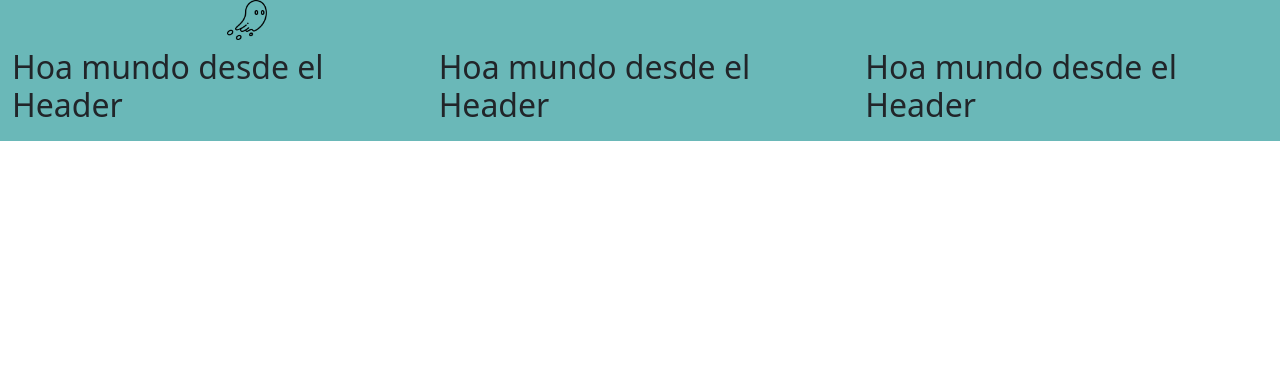
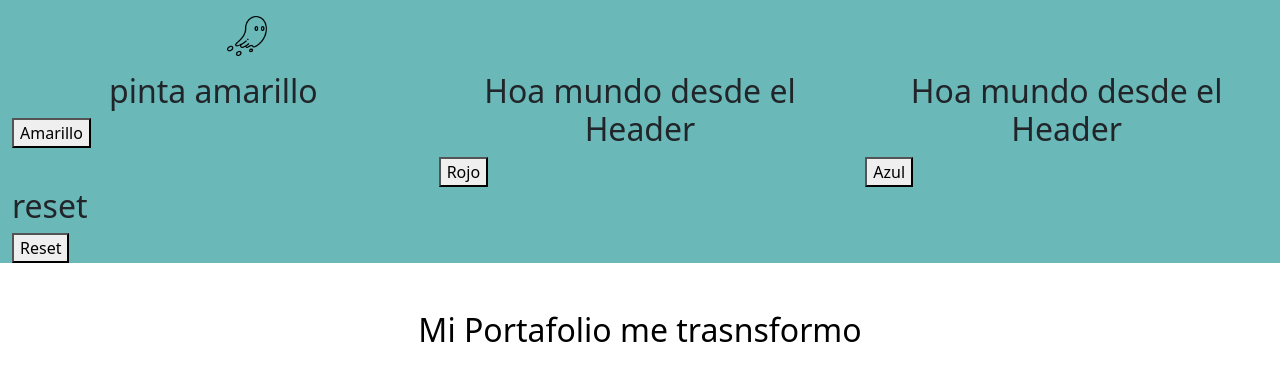
Before and after one commit to BrunoCocco/Portafolio-BC, a React (Vite) app: page / in a window 1280 px wide. Shown: the top 380 px of the page. Built offline with nearby package versions, Linux system fonts and the light colour scheme.

Commit message:
Armando layout

```diff
--- a/src/App.jsx
+++ b/src/App.jsx
@@ -1,13 +1,16 @@
+import { useState } from 'react'
 import Header from './component/Header.jsx'
 import Portafolio from './component/Portafolio.jsx'
 import Footer from './component/Footer.jsx'
 
 function App() {
+  const [colorTexto, setColorTexto] = useState('black')
+
   return (
     <>
-    <Header/>
+    <Header setColorTexto={setColorTexto}/>
 
-    <Portafolio/>
+    <Portafolio colorTexto={colorTexto}/>
 
     <Footer/>
     </>
--- a/src/component/Component.css
+++ b/src/component/Component.css
@@ -4,6 +4,7 @@
 }
 
 /* Esta es la animacion del fantasma! */
+
 .header-img-fantasma  {
   width: 40px;
   height: 40px;
--- a/src/component/Header.jsx
+++ b/src/component/Header.jsx
@@ -1,16 +1,33 @@
-import './Component.css'
+import "./Component.css";
 
-function Header() {
+function Header({ setColorTexto }) {
   return (
     <header className="container-fluid header-Fondo">
-        <img className='header-img-fantasma' src="../src/assets/fantasma.png" alt="" />
-     <div className='row'>
-         <h2 className='col-md-4 mt-2'>Hoa mundo desde el Header</h2>
-           <h2 className='col-md-4 mt-2 mb-3'>Hoa mundo desde el Header</h2>
-             <h2 className='col-md-4 mt-2'>Hoa mundo desde el Header</h2>
-     </div>
+      <img
+        className="mt-3 header-img-fantasma"
+        src="../src/assets/fantasma.png"
+        alt="Fantasmita"
+      />
+      <div className="row mt-3">
+        <div className="col-md-4 ">
+          <h2 className="text-center">pinta amarillo</h2>
+        <button onClick={() => setColorTexto('yellow')}>
+        Amarillo
+      </button>
+        </div>
+        <div className="col-md-4 ">
+          <h2 className="text-center">Hoa mundo desde el Header</h2>
+      <button onClick={() => setColorTexto('red')}>Rojo</button>
+        </div>
+        <div className="col-md-4">
+          <h2 className="text-center">Hoa mundo desde el Header</h2>
+      <button onClick={() => setColorTexto('blue')}>Azul</button>
+        </div>
+      </div>
+      <h2>reset</h2>
+      <button onClick={() => setColorTexto('black')}>Reset</button>
     </header>
-  )
+  );
 }
 
-export default Header
+export default Header;
--- a/src/component/Portafolio.jsx
+++ b/src/component/Portafolio.jsx
@@ -1,6 +1,10 @@
-function Portafolio() {
+
+
+function Portafolio( {colorTexto}) {
   return (
-    <div></div>
+    <div className="mt-5">
+      <h2 className="text-center" style={{ color: colorTexto }}>Mi Portafolio me trasnsformo</h2>
+    </div>
   )
 }
 
```
